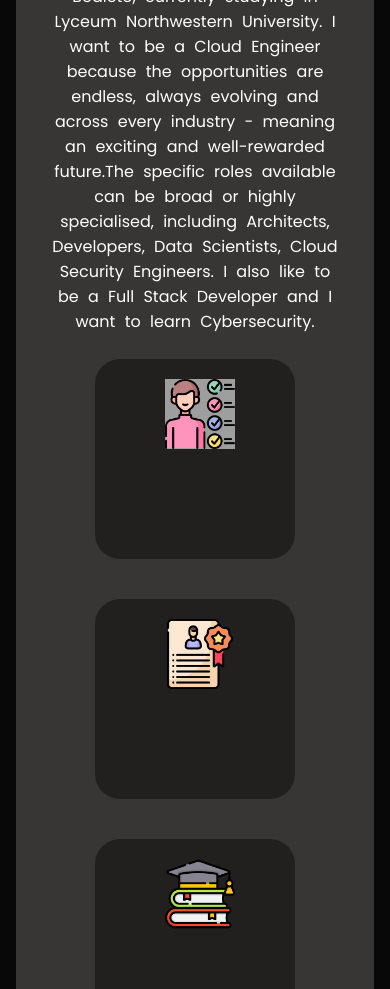
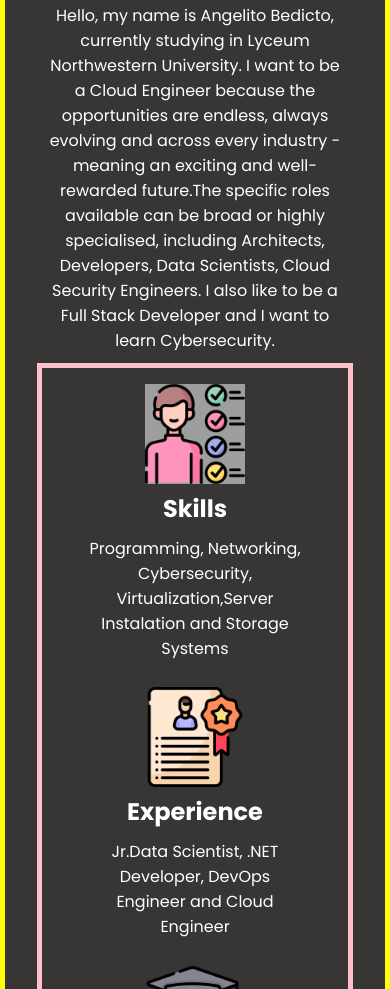
Before and after one commit to MrZvie/Portfolio, a plain HTML site: page index.html in a window 390 px wide. Shown: the part 1011-2000 px from the top of the page. Drawn offline with Linux system fonts and the light colour scheme.

Commit message:
need to edit it out

```diff
--- a/index.html
+++ b/index.html
@@ -42,11 +42,9 @@
       </div>
     </section>
 
+    <div class="about-1">
       <section id="about">
         <div class="container-1">
-        <!-- <div class="img-1">
-            <img src="images/self.jpg" />
-          </div> -->
           <div class="text-1">
             <h1 class="upper-title">About Me</h1>
             <p>
@@ -58,7 +56,6 @@
               Developers, Data Scientists, Cloud Security Engineers. I also like
               to be a Full Stack Developer and I want to learn Cybersecurity.
             </p>
-
             <div class="container-2">
               <div class="card">
                 <div class="imgBx">
@@ -100,6 +97,7 @@
           </div>
         </div>
       </section>
+    </div>
 
     <section id="project">
       <h1>Project</h1>
--- a/style.css
+++ b/style.css
@@ -147,34 +147,26 @@ nav a:hover::after {
 
 /* About Section  */
 #about {
-  padding-top: 6%;
-  height: 100vh;
+  /* height: 100vh; */
   width: 100%;
-  align-items: center;
-  display: table;
+
+  max-width: 1000px;
+
+  margin: 0 auto;
+}
+
+.about-1{
+  background-color: #383535;
 }
 
 #about .container-1 {
-  display: table-cell;
-  justify-content: space-between;
-  align-items: center;
-  /* flex-wrap: wrap; */
-  /* margin-right: 20px; */
-  padding: 16px;
+  width: 100%;
+  padding: 5em 2em;
+
+  /* padding: 16px; */
 }
 
-/* .img-1 {
-  flex-basis: 35%;
-} */
-
-/* .container-1 .img-1 img {
-  width: 400px;
-  border-radius: 15px;
-  margin-left: 10px;
-} */
-
 .text-1 {
-  background-color: #383535;
   text-align: center;
 }
 
@@ -194,15 +186,23 @@ nav a:hover::after {
 /* For hover effects in about */
 .container-2 {
   display: flex;
+  padding: 5em 2em;
+
+  margin: 0 auto;
+  /* display: flex;
   position: relative;
-  width: 100%;
+
   height: 320px;
-  top: 5px;
   justify-content: space-around;
-  align-items: center;
+  align-items: center; */
+  border: 5px solid pink;
+}
+ .imgBx img{
+  width: 70px;
+  margin-top: -4em;
 }
 
-.container-2 .card {
+/* .container-2 .card {
   position: relative;
   background-color: #221f1f;
   max-width: 200px;
@@ -255,7 +255,7 @@ nav a:hover::after {
 .content p {
   font-size: 15px;
   word-spacing: 3px;
-}
+} */
 
 /* For Project Section */
 #project {
@@ -345,7 +345,7 @@ nav a:hover::after {
 }
 
 /* Responsive Section */
-@media screen and (max-width: 588px) {
+@media (max-width: 588px) {
   /* For NavBar */
   label {
     display: block;
@@ -392,18 +392,17 @@ nav a:hover::after {
     position: relative;
     margin: 0;
     width: 100%;
-    justify-content: center;
-    align-items: center;
     padding: 10px;
   }
   .container {
     position: block;
+    margin-top: 10em;
   }
 
   #home .container img {
-    position: absolute;
+    position: relative;
     width: 200px;
-    top: 10%;
+    top: 5%;
     margin-left: 5px;
     border-radius: 50%;
     border: 2px solid #fff;
@@ -411,7 +410,7 @@ nav a:hover::after {
 
   .text {
     position: relative;
-    top: 35%;
+    top: 45%;
   }
 
   .text h1 {
@@ -423,17 +422,31 @@ nav a:hover::after {
   }
 
   /* For About Section */
-
   #about {
-    display: block;
+    display: flexbox;
     margin: 0;
     width: 100%;
-    justify-content: center;
-    align-items: center;
     padding: 0;
+    flex-direction: column;
   }
 
-  .container-1 {
+  .container-1{
+    border: 5px solid yellow;
+  }
+.container-2{
+  display: flex;
+  flex-direction: column;
+}
+
+.container-2 .imgBx img{
+  width: 100px;
+}
+.card+.card{
+  margin-top: 5em;
+}
+
+
+  /* .container-1 {
     display: inline;
     padding: 10px;
     word-spacing: 5px;
@@ -452,6 +465,7 @@ nav a:hover::after {
     display: block;
     margin-top: 10px;
     z-index: 9;
+    border: 5px solid red;
   }
 
   .container-2 .card .imgBx{
@@ -461,7 +475,7 @@ nav a:hover::after {
 
   .card .imgBx img{
     width: 70px;
-  }
+  } */
 
   /* For ProjectSection */
   #project {
@@ -469,7 +483,7 @@ nav a:hover::after {
     width: 100%;
     align-items: center;
     justify-content: center;
-    flex-direction: column  ;
+    flex-direction: column;
     padding: 0;
     top: 35rem;
     z-index: 10;
@@ -503,7 +517,7 @@ nav a:hover::after {
   }
 }
 
-@media screen and (max-width: 790px) {
+@media (max-width: 790px) {
   /* for NavBar section */
   label {
     display: block;
```
Lines whose indentation alone changed are shown as unchanged.
